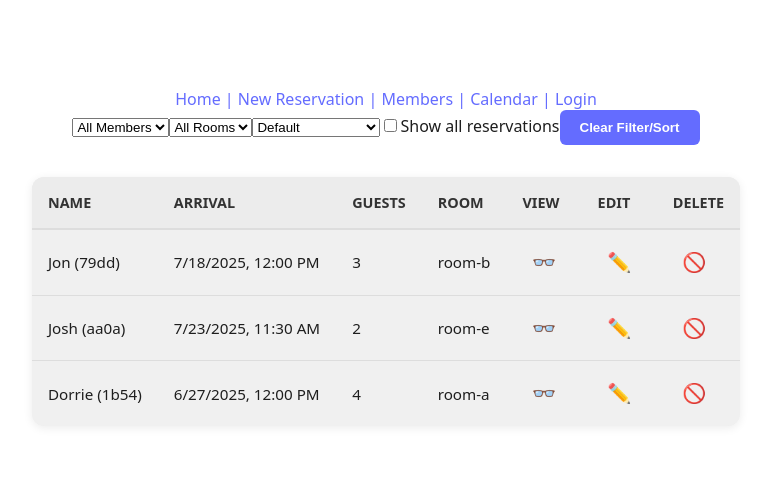
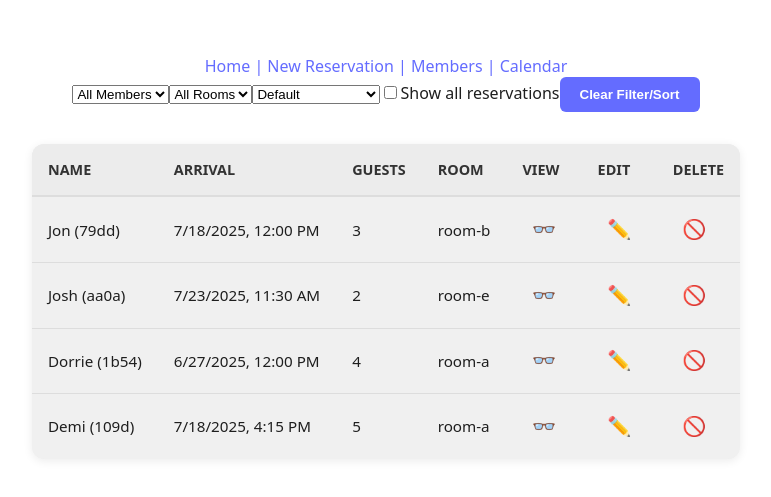
Before and after one commit to josdic1/sterling-app, a React (Vite) app: page /reservations in a window 1280 px wide. Shown: the part 127-624 px from the top of the page, without its empty margins (254-1025 px from the left). Built offline with nearby package versions, Linux system fonts and the light colour scheme; data requests are answered from the project's data file.

Commit message:
creating Login/out

```diff
--- a/backend/db.json
+++ b/backend/db.json
@@ -50,6 +50,21 @@
         "Sarah",
         "Aubrey"
       ]
+    },
+    {
+      "id": "b627",
+      "mid": "109d",
+      "member": "Demi",
+      "guests": 5,
+      "notes": "Kosher",
+      "room": "room-a",
+      "arrival": "7/18/2025, 4:15:00 PM",
+      "guest_array": [
+        "Josh",
+        "Dorrie",
+        "Abba",
+        "Jill"
+      ]
     }
   ],
   "members": [
@@ -57,26 +72,26 @@
       "id": "79dd",
       "member": "Jon",
       "login": "jon",
-      "password": "jon"
+      "password": ""
     },
     {
       "id": "aa0a",
       "member": "Josh",
       "login": "josh",
-      "password": "josh"
+      "password": ""
     },
     {
       "id": "1b54",
       "member": "Dorrie",
       "login": "dorrie",
-      "password": "dorrie"
+      "password": ""
+    },
+    {
+      "id": "109d",
+      "member": "Demi",
+      "login": "demi",
+      "password": "demi"
     }
   ],
-    "currentUser": [
-    {
-      "id": "",
-      "uid": "",
-      "member": ""
-    }
-  ]
+  "currentUser": {}
 }
--- a/src/components/NavBar.jsx
+++ b/src/components/NavBar.jsx
@@ -3,6 +3,7 @@ import { NavLink } from "react-router-dom"
 import viteLogo from '/vite.svg'
 
 function NavBar() {
+
 
 
 
@@ -13,8 +14,8 @@ return (
     <NavLink to="/reservations"> Home | </NavLink>
         <NavLink to="/reservations/new"> New Reservation |</NavLink>
         <NavLink to="/members"> Members |</NavLink>
-        <NavLink to="/calendar"> Calendar |</NavLink>
-         <NavLink to="/login"> Login </NavLink>
+        <NavLink to="/calendar"> Calendar </NavLink>
+
 </nav>
 </>
 )}
--- a/src/pages/Login.jsx
+++ /dev/null
@@ -1,46 +0,0 @@
-import { useState, useEffect, useContext } from "react"
-import MemberContext from "../contexts/MemberContext"
-import CurrentUserContext from "../contexts/CurrentUserContext"
-
-function Login() {
-
-const { members } = useContext(MemberContext)
-
-const { isLoggedIn, currentUser, setCurrentUser } = useContext(CurrentUserContext)
-
-
- const [ loginForm, setLoginForm ] = useState({
-    member: '',
-    password: '',
- })
-
- useEffect(() => {
-    const match = members.find(u => u.member.toLowerCase() === loginForm.member.toLowerCase()) || ''
-    setCurrentUser(match)
-},[loginForm.member])
-
-
- const onChange = (e) => {
-    const { name, value } = e.target
-    setLoginForm(prev => ({
-        ...prev,
-        [name]: value
-    }))
- }
-
-const onSubmit = (e) => {
-    e.preventDefault()
-}
-
-return (
-<>
-
-<form onSubmit={onSubmit}>
-    Login: <input type="username" name="member" id="member" onChange={onChange} value={loginForm.member} />
-    Password: <input type="password" name="password" id="password" onChange={onChange} value={loginForm.password} />
-    <button type="submit">{currentUser?.id ? "Enter Password" : "Login" }</button>
-</form>
-</>
-)}
-
-export default Login
--- a/src/providers/CurrentUserProvider.jsx
+++ b/src/providers/CurrentUserProvider.jsx
@@ -7,15 +7,15 @@ function CurrentUserProvider({children}) {
       const [ currentUser, setCurrentUser ] = useState({
         id: "",
         uid: "",
-        member: ""
+        member: "",
+        password: ""
       })
 
- const loggedIn = currentUser?.uid ? true : false
+ const loggedIn = currentUser?.id ? true : false
 
  useEffect(() => {
     fetchCurrentUser()
-},[])
-
+ },[])
 
 async function fetchCurrentUser() {
     try {
@@ -32,7 +32,7 @@ async function fetchCurrentUser() {
 return (
 <>
 <CurrentUserContext.Provider
-    value={{ currentUser, setCurrentUser, loggedIn }}
+    value={{ loggedIn, currentUser, setCurrentUser }}
 >
     {children}
 </CurrentUserContext.Provider>
--- a/src/routes.jsx
+++ b/src/routes.jsx
@@ -1,7 +1,7 @@
+import { Navigate } from "react-router-dom"
 import App from "./App.jsx"
 import CalendarView from "./pages/CalendarView.jsx"
 import Error from "./pages/Error.jsx"
-import Login from "./pages/Login.jsx"
 import MemberList from "./pages/MemberList.jsx"
 import MemberItem from "./pages/MemberItem.jsx"
 import MemberEdit from "./pages/MemberEdit.jsx"
@@ -18,6 +18,10 @@ const routes = [
     element: <App />,
     errorElement: <Error />,
     children: [
+      {
+        index: true,
+        element: <Navigate to="/reservations" replace />
+      },
       { path: "/reservations", element: <ReservationsList /> },
       { path: "/reservations/new", element: <ReservationForm /> },
       { path: "/reservations/edit/:id", element: <ReservationEdit /> },
@@ -27,7 +31,7 @@ const routes = [
       { path: "/members/edit/:id", element: <MemberEdit /> },
       { path: "/members/view/:id", element: <MemberItem /> },
       { path: "/calendar", element: <CalendarView /> },
-       { path: "/login", element: <Login /> }
+
   ] }
 ]
 
```
